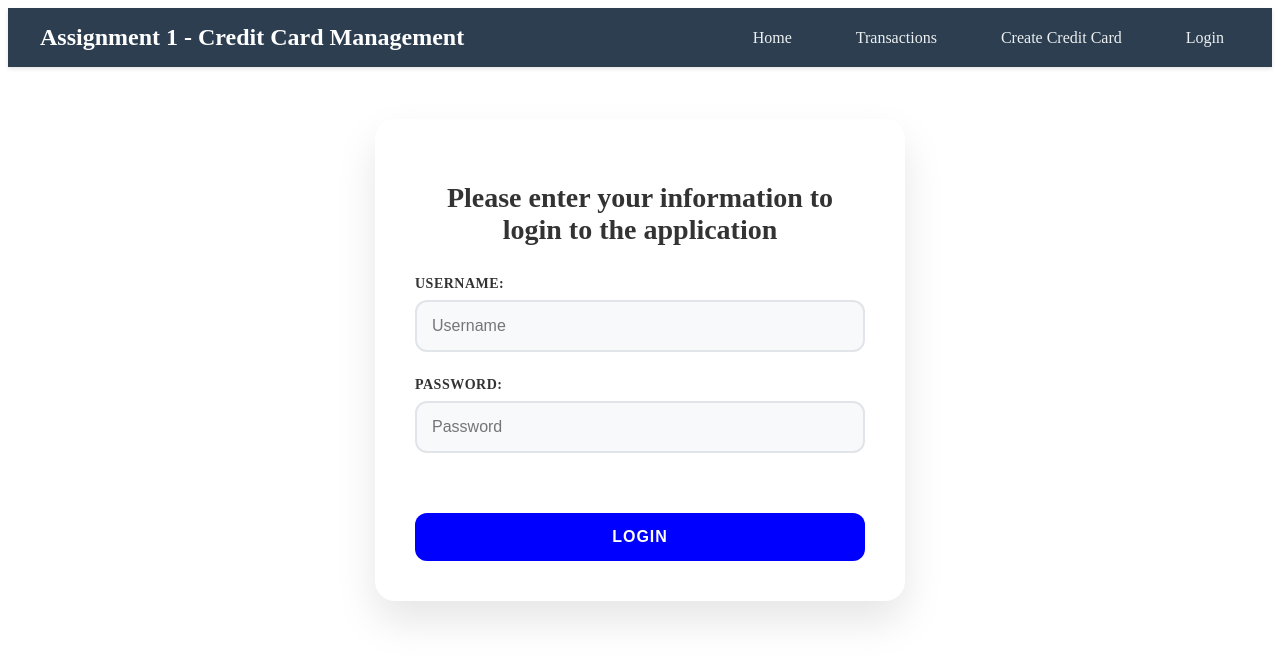
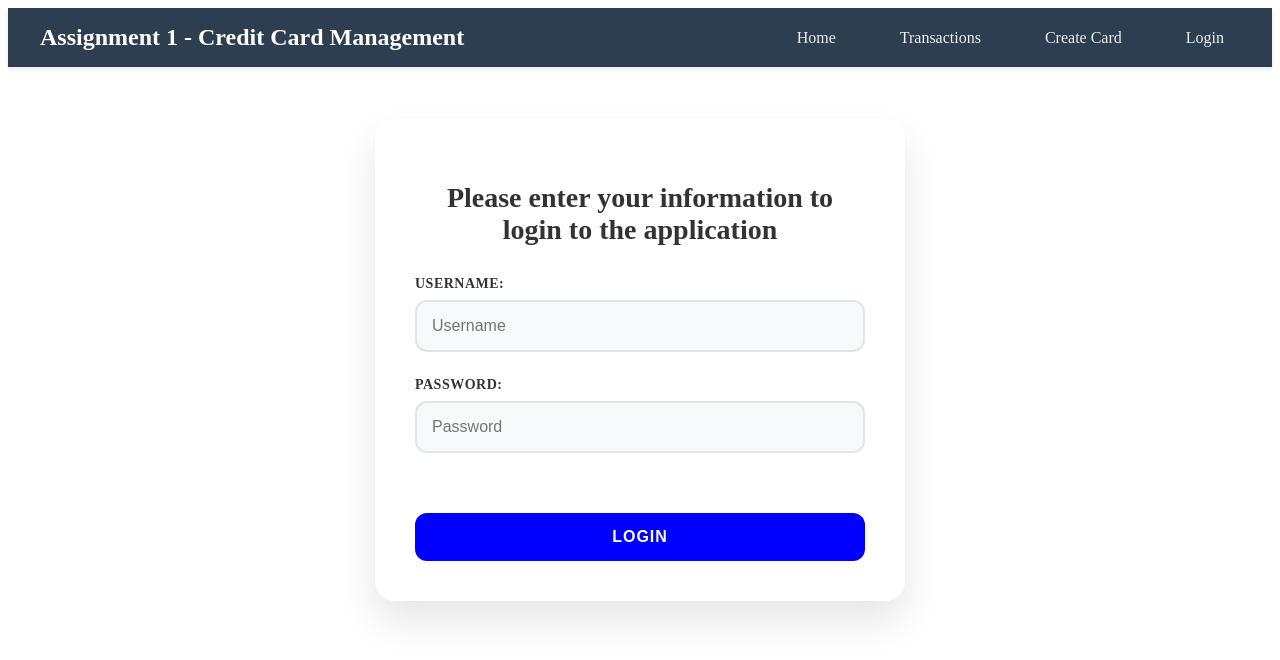
Before and after one commit to Sylvesterronn/SWAFE, an Angular app in the folder assignment1/: page /login in a window 1280 px wide. Shown: the top 660 px of the page. Built offline with nearby package versions, Linux system fonts and the light colour scheme.

Commit message:
Revert "add: correct navigation after create card, correct card requirements,"
This reverts commit 64becf081ff7ce227c3a9caf935d2024f10e5fcd.

```diff
--- a/assignment1/src/app/app.component.html
+++ b/assignment1/src/app/app.component.html
@@ -9,7 +9,7 @@
       </li>
       <li>
         <a routerLink="/create-credit-card" routerLinkActive="active"
-          >Create Credit Card</a
+          >Create Card</a
         >
       </li>
       <li>
--- a/assignment1/src/app/create-credit-card/create-credit-card.ts
+++ b/assignment1/src/app/create-credit-card/create-credit-card.ts
@@ -89,7 +89,7 @@ export class CreateCreditCard {
   }
 
   navigateToHome() {
-    this.router.navigate(['/home']);
+    this.router.navigate(['/']);
   }
 
   createAnother() {
--- a/assignment1/src/app/transactions/transactions.component.ts
+++ b/assignment1/src/app/transactions/transactions.component.ts
@@ -31,7 +31,7 @@ export class TransactionsComponent {
       [
         Validators.required,
         Validators.min(1),
-        Validators.pattern('^[0-9]{7,16}$'),
+        Validators.pattern('^[0-9]{13,19}$'),
       ],
     ],
     amount: [
```
